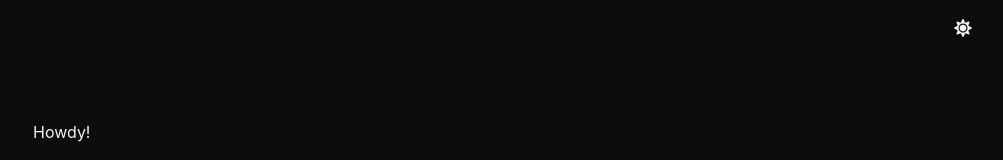
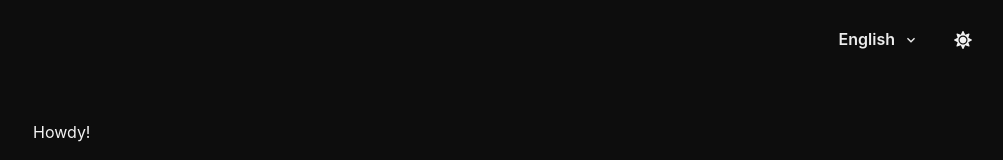
Before and after one commit to ivanm/vaan.dev, a React (Create React App) app: page / in a window 1280 px wide. Shown: the top 160 px of the page, without its empty margins (257-1260 px from the left). Built offline with nearby package versions, Linux system fonts and the light colour scheme.

Commit message:
Adding Button for language

```diff
--- a/package.json
+++ b/package.json
@@ -4,6 +4,7 @@
   "version": "0.1.0",
   "private": true,
   "dependencies": {
+    "@chakra-ui/icons": "^1.1.1",
     "@chakra-ui/react": "^1.7.1",
     "@emotion/react": "^11.0.0",
     "@emotion/styled": "^11.0.0",
--- a/src/App.tsx
+++ b/src/App.tsx
@@ -1,5 +1,16 @@
 import * as React from "react";
-import { ChakraProvider, Box, Grid, Flex } from "@chakra-ui/react";
+import {
+  ChakraProvider,
+  Box,
+  Button,
+  Grid,
+  Flex,
+  Menu,
+  MenuButton,
+  MenuList,
+  MenuItem
+} from "@chakra-ui/react";
+import { ChevronDownIcon } from "@chakra-ui/icons";
 import { ColorModeSwitcher } from "./ColorModeSwitcher";
 import Intro from "./Intro";
 import theme from "./theme";
@@ -8,7 +19,22 @@ export const App = () => (
   <ChakraProvider theme={theme}>
     <Box fontSize="md">
       <Grid minH="100vh" pr={10} pl={10} templateRows="80px 1fr">
-        <ColorModeSwitcher mt={2}justifySelf="flex-end" />
+        <Flex mt={5} direction="row" justifyContent="end">
+          <Menu mr={3}>
+            <MenuButton
+              variant="ghost"
+              as={Button}
+              rightIcon={<ChevronDownIcon />}
+            >
+              English
+            </MenuButton>
+            <MenuList minWidth="115px">
+              <MenuItem>English</MenuItem>
+              <MenuItem onClick={() => alert("Kagebunshin")}>Spanish</MenuItem>
+            </MenuList>
+          </Menu>
+          <ColorModeSwitcher justifySelf="flex-end" />
+        </Flex>
         <Flex justify="center" mt={10} width="100%">
           <Intro />
         </Flex>
```
Also changed, not shown: 1 other file (tests, documents, lock files or other folders).
